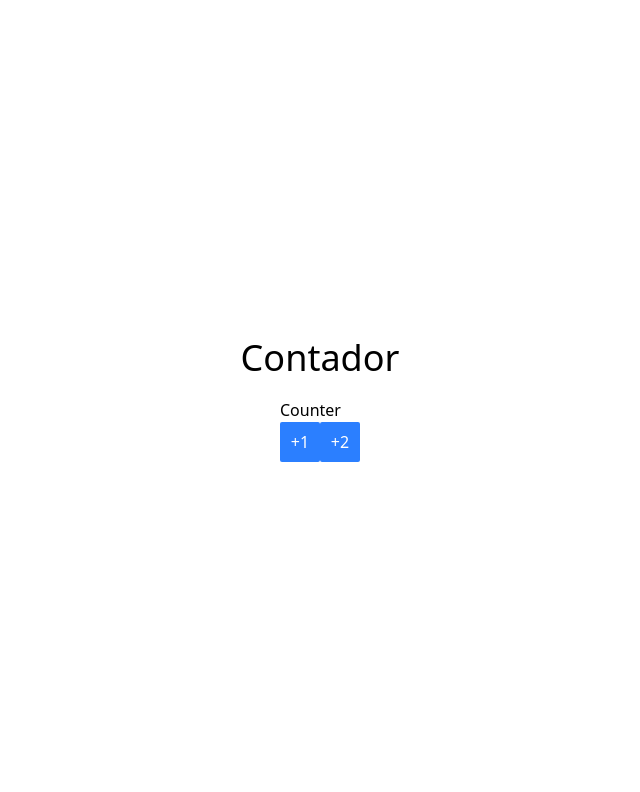
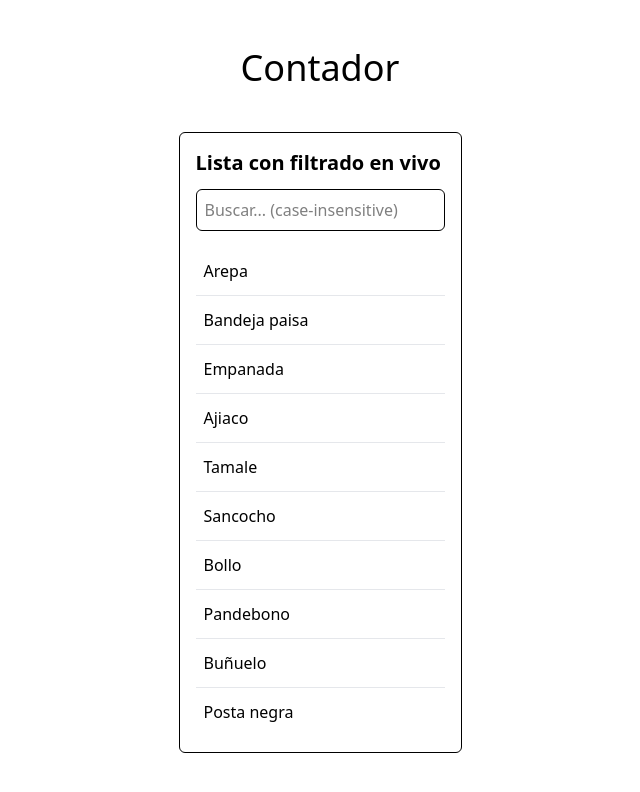
Before and after one commit to paulazuniga438110/HerramientasVisualesDeProgramacionTDST, a React (Vite) app in the folder 03-tailwind/: page / in a window 1280 px wide. Shown: the top 792 px of the page, without its empty margins (320-960 px from the left). Built offline with nearby package versions, Linux system fonts and the light colour scheme.

Commit message:
ejercicios tailwind 2

```diff
--- a/03-tailwind/src/App.tsx
+++ b/03-tailwind/src/App.tsx
@@ -1,5 +1,8 @@
 import './App.css'
-import Counter from './components/Counter'
+
+//import Counter from './components/Counter'
+import { Lista } from './components/Lista'
+
 
 function App() {
 
@@ -7,7 +10,8 @@ function App() {
     <>
       <div className='flex flex-col justify-center items-center h-svh w-svw'>
         <h1 className="text-4xl mb-5">Contador </h1>
-      <Counter />
+      {/*<Counter />*/}
+     <Lista/>
       </div>
     </>
   )
--- /dev/null
+++ b/03-tailwind/src/components/Lista.tsx
@@ -0,0 +1,61 @@
+import React, { useState, useMemo } from "react";
+
+const Lista1 = [
+  "Arepa",
+  "Bandeja paisa",
+  "Empanada",
+  "Ajiaco",
+  "Tamale",
+  "Sancocho",
+  "Bollo",
+  "Pandebono",
+  "Buñuelo",
+  "Posta negra",
+];
+
+export const Lista: React.FC = () => {
+  const [query, setQuery] = useState("");
+
+  // useMemo para evitar recalcular si no cambia query
+  const list = useMemo(
+    () =>
+      Lista1.filter((n) =>
+        n.toLowerCase().includes(query.trim().toLowerCase())
+      ),
+    [query]
+  );
+
+  return (
+    <section className="p-4 border rounded-md max-w-md mt-6">
+      <h2 className="text-xl font-semibold mb-3">Lista con filtrado en vivo</h2>
+
+      <input
+        value={query}
+        onChange={(e) => setQuery(e.target.value)}
+        placeholder="Buscar... (case-insensitive)"
+        className="w-full mb-4 p-2 border rounded-md focus:ring-2 focus:ring-blue-400 focus:outline-none"
+        aria-label="Filtrar lista"
+      />
+
+      <ul className="divide-y divide-gray-200">
+        {query === "" && (
+
+          <></>
+        )}
+
+        {list.length === 0 ? (
+          <li className="py-3 text-gray-500">No se encontraron coincidencias.</li>
+        ) : (
+          list.map((item) => (
+            <li
+              key={item}
+              className="py-3 px-2 hover:bg-gray-50 transition-colors cursor-default"
+            >
+              {item}
+            </li>
+          ))
+        )}
+      </ul>
+    </section>
+  );
+};
```
